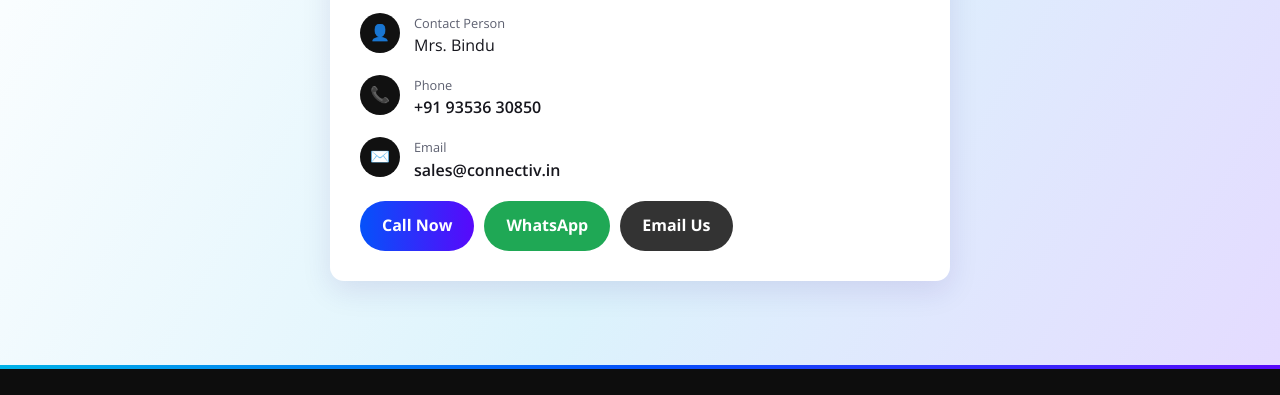
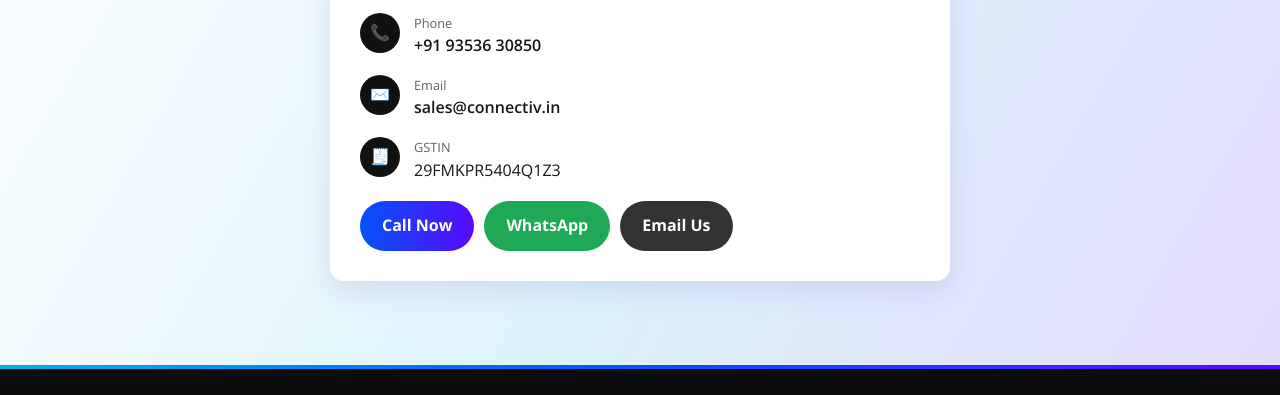
Before and after one commit to csrilakshmi1009-hash/connectiv_lab, a website: page public/index.html in a window 1280 px wide. Shown: the part 5485-5880 px from the top of the page. Drawn offline with nearby package versions, Linux system fonts and the light colour scheme.

Commit message:
Contact: remove contact person, add GSTIN

```diff
--- a/public/index.html
+++ b/public/index.html
@@ -394,9 +394,9 @@
     <div class="contact-grid">
       <div class="card">
         <h3>Connectiv Technologies and Solutions</h3>
-        <div class="row"><div class="i">👤</div><div><small>Contact Person</small>Mrs. Bindu</div></div>
         <div class="row"><div class="i">📞</div><div><small>Phone</small><a href="tel:+919353630850">+91 93536 30850</a></div></div>
         <div class="row"><div class="i">✉️</div><div><small>Email</small><a href="mailto:sales@connectiv.in">sales@connectiv.in</a></div></div>
+        <div class="row"><div class="i">🧾</div><div><small>GSTIN</small>29FMKPR5404Q1Z3</div></div>
         <div class="btns">
           <a class="btn" href="tel:+919353630850">Call Now</a>
           <a class="btn wa" href="https://wa.me/919353630850?text=Hi%20Connectiv%2C%20I%27d%20like%20a%20quote." target="_blank" rel="noopener">WhatsApp</a>
```
Also changed, not shown: src/index.html (+1 -1 lines).
